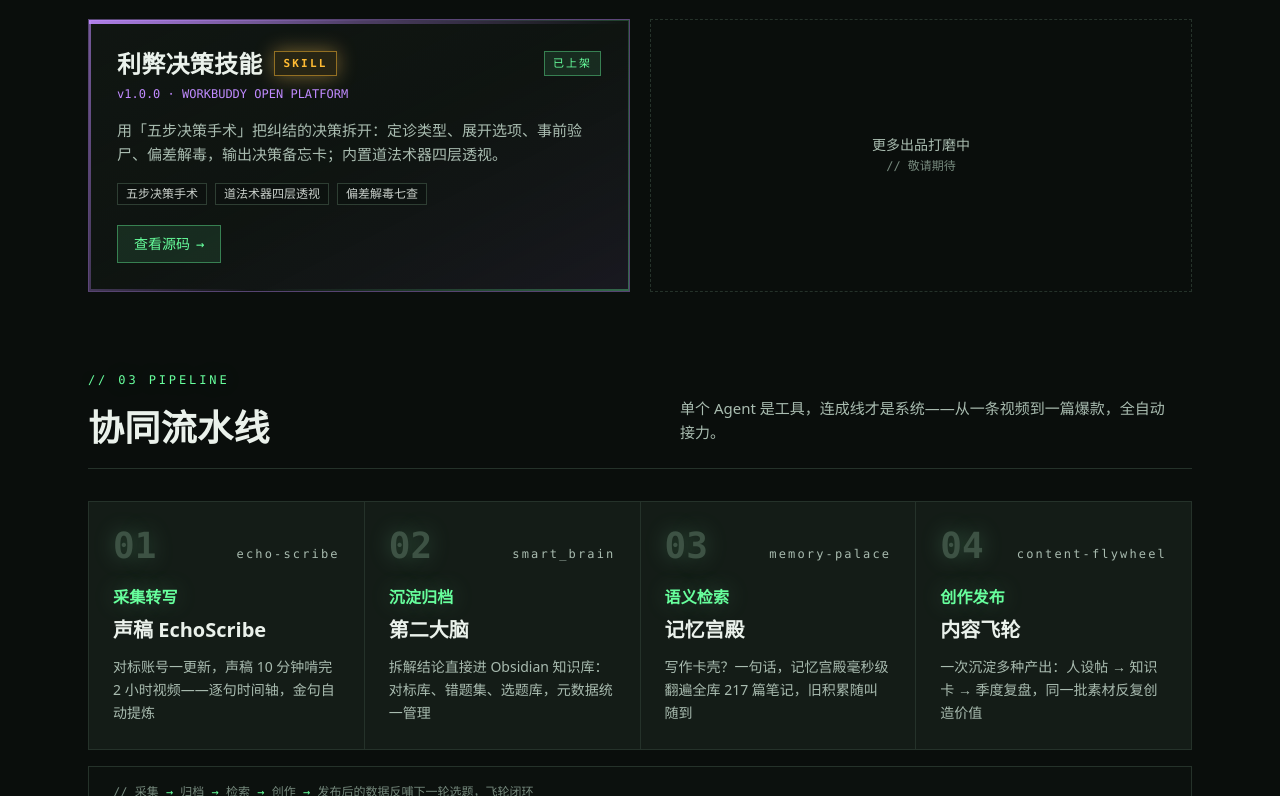
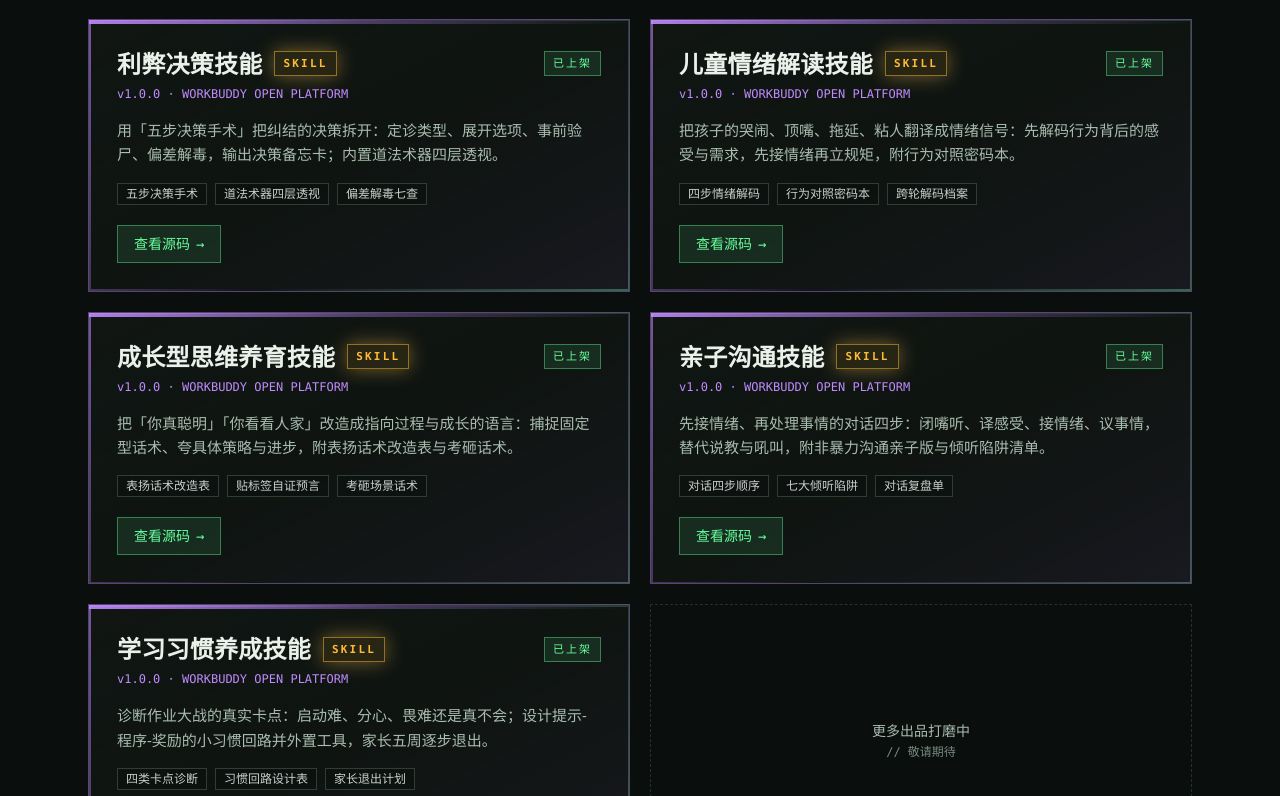
Before and after one commit to yuwangjuan1/syvia_platform, a Next.js app: page / in a window 1280 px wide. Shown: the part 2884-3680 px from the top of the page. Built offline with nearby package versions, Linux system fonts and the light colour scheme.

Commit message:
展示站：育儿技能四件套卡 + 开发日志

```diff
--- a/src/data/agents.ts
+++ b/src/data/agents.ts
@@ -208,6 +208,42 @@ export const SKILLS: Array<{
     href: "https://github.com/yuwangjuan1/smart_brain_skills",
     status: "LISTED",
   },
+  {
+    kind: "skill",
+    name: "儿童情绪解读技能",
+    version: "v1.0.0",
+    desc: "把孩子的哭闹、顶嘴、拖延、粘人翻译成情绪信号：先解码行为背后的感受与需求，先接情绪再立规矩，附行为对照密码本。",
+    highlights: ["四步情绪解码", "行为对照密码本", "跨轮解码档案"],
+    href: "https://github.com/yuwangjuan1/smart_brain_skills",
+    status: "LISTED",
+  },
+  {
+    kind: "skill",
+    name: "成长型思维养育技能",
+    version: "v1.0.0",
+    desc: "把「你真聪明」「你看看人家」改造成指向过程与成长的语言：捕捉固定型话术、夸具体策略与进步，附表扬话术改造表与考砸话术。",
+    highlights: ["表扬话术改造表", "贴标签自证预言", "考砸场景话术"],
+    href: "https://github.com/yuwangjuan1/smart_brain_skills",
+    status: "LISTED",
+  },
+  {
+    kind: "skill",
+    name: "亲子沟通技能",
+    version: "v1.0.0",
+    desc: "先接情绪、再处理事情的对话四步：闭嘴听、译感受、接情绪、议事情，替代说教与吼叫，附非暴力沟通亲子版与倾听陷阱清单。",
+    highlights: ["对话四步顺序", "七大倾听陷阱", "对话复盘单"],
+    href: "https://github.com/yuwangjuan1/smart_brain_skills",
+    status: "LISTED",
+  },
+  {
+    kind: "skill",
+    name: "学习习惯养成技能",
+    version: "v1.0.0",
+    desc: "诊断作业大战的真实卡点：启动难、分心、畏难还是真不会；设计提示-程序-奖励的小习惯回路并外置工具，家长五周逐步退出。",
+    highlights: ["四类卡点诊断", "习惯回路设计表", "家长退出计划"],
+    href: "https://github.com/yuwangjuan1/smart_brain_skills",
+    status: "LISTED",
+  },
 ];
 
 /** 开发日志：里程碑时间线 */
@@ -254,6 +290,12 @@ export const DEVLOG: Array<{
     tag: "RELEASE",
   },
   {
+    date: "2026.10",
+    event: "育儿技能四件套发布",
+    detail: "儿童情绪解读 · 成长型思维养育 · 亲子沟通 · 学习习惯养成，技能工厂批量生产",
+    tag: "RELEASE",
+  },
+  {
     date: "NEXT",
     event: "侦察猫头鹰 · 情报 Agent",
     detail: "信息源订阅轮询 · 内容去重聚类 · 每日简报自动生成",
```
